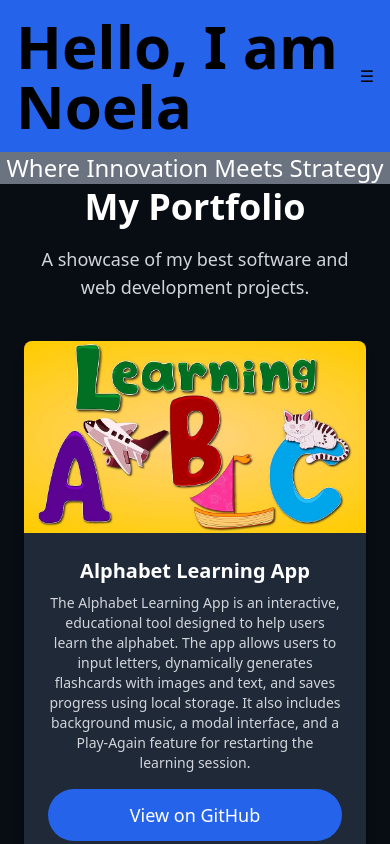
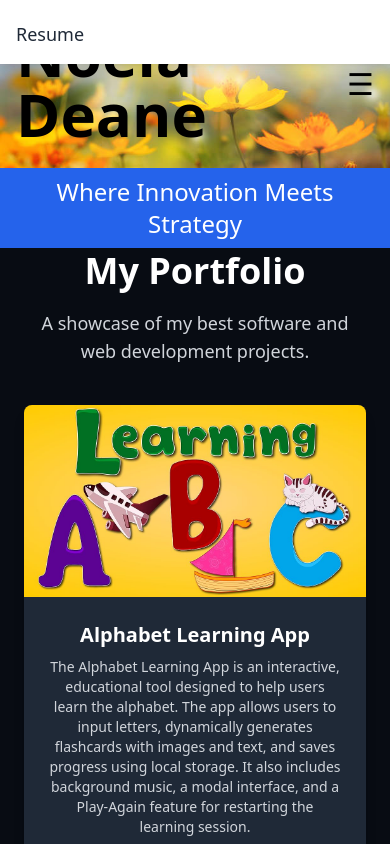
Before and after one commit to MsPickles1014/NoelaDeanePortfolio, a React (Vite) app: page /portfolio in a window 390 px wide. Shown: the top 844 px of the page. Built offline with nearby package versions, Linux system fonts and the light colour scheme.

Commit message:
updated images

```diff
--- a/src/components/DummyData.jsx
+++ b/src/components/DummyData.jsx
@@ -3,7 +3,10 @@
 
 function DummyData() {
     return (
-      <div className="bg-gray-500
+
+
+      <div className="bg-blue-600 p-2
+     text-white py-2
       "><h1 className="text-white text-center text-2xl"
       >
       Where Innovation Meets Strategy
--- a/src/components/Footer.jsx
+++ b/src/components/Footer.jsx
@@ -1,6 +1,6 @@
 const Footer = () => {
     return (
-        <footer className="bg-blue-600 p-4 text-white py-6">
+        <footer className="bg-blue-600 p-4 text-white py-3">
             <div className="container mx-auto flex flex-col md:flex-row justify-center items-center space-y-4 md:space-y-0 md:space-x-8">
 
                 {/* GitHub Link */}
--- a/src/components/NavBar.jsx
+++ b/src/components/NavBar.jsx
@@ -1,4 +1,3 @@
-
 import { useState } from "react";
 import { Link } from "react-router-dom";
 
@@ -9,49 +8,79 @@ const NavBar = () => {
     { name: "Home", path: "/" },
     { name: "About", path: "/about" },
     { name: "Portfolio", path: "/portfolio" },
-    { name: "Contact", path: "mailto:your-noela.deane@cune.org" },
-    { name: "Resume", path: "/resume" },  // :white_check_mark: Fixed Path
+    { name: "Contact", path: "mailto:noela.deane@cune.org", external: true },
+    { name: "Resume", path: "/resume" },
   ];
 
   return (
-    <nav className="bg-blue-600 p-4">
+    <nav
+      className="            bg-cover bg-center p-4 text-black py-6 shadow-lg"
+      style={{ backgroundImage: `url('/yellowFlowerField.jpg')` }}
+    >
       <div className="container mx-auto flex justify-between items-center">
-        <h1 className="text-6xl font-bold">Hello, I am Noela</h1>
+        {/* Logo / Brand */}
+        <h1 className="text-6xl md:text-6xl font-bold">Noela Deane </h1>
 
-        {/* Desktop Nav */}
+        {/* Desktop Navigation */}
         <ul className="hidden md:flex space-x-6">
           {navLinks.map((link) => (
             <li key={link.name}>
-              <Link to={link.path} className="hover:text-gray-300">
+              {link.external ? (
+                <a
+                  href={link.path}
+                  className="hover:text-gray-700 transition duration-300"
+                >
+                  {link.name}
+                </a>
+              ) : (
+                <Link
+                  to={link.path}
+                  className="hover:text-gray-700 transition duration-300"
+                >
                   {link.name}
                 </Link>
+              )}
             </li>
           ))}
         </ul>
 
         {/* Mobile Menu Button */}
         <button
-          className="md:hidden text-black focus:outline-none"
+          className="md:hidden text-black focus:outline-none text-3xl"
           onClick={() => setIsOpen(!isOpen)}
+          aria-label="Toggle navigation"
         >
           ☰
         </button>
       </div>
 
-      {/* Mobile Nav */}
-      {isOpen && (
-        <div className="md:hidden bg-gray-900 p-4">
-          <ul className="space-y-2">
+      {/* Mobile Navigation Menu (with animations) */}
+      <div className={`absolute top-16 left-0 w-full bg-white transition-transform duration-300 shadow-lg md:hidden ${
+        isOpen ? "translate-y-0" : "-translate-y-full"
+      }`}>
+        <ul className="p-4 space-y-4 text-lg">
           {navLinks.map((link) => (
             <li key={link.name}>
-                <Link to={link.path} className="block text-white hover:text-gray-300">
+              {link.external ? (
+                <a
+                  href={link.path}
+                  className="block text-gray-800 hover:text-gray-500 transition duration-300"
+                >
+                  {link.name}
+                </a>
+              ) : (
+                <Link
+                  to={link.path}
+                  className="block text-gray-800 hover:text-gray-500 transition duration-300"
+                  onClick={() => setIsOpen(false)}
+                >
                   {link.name}
                 </Link>
+              )}
             </li>
           ))}
         </ul>
       </div>
-      )}
     </nav>
   );
 };
--- a/src/pages/HeroSection.jsx
+++ b/src/pages/HeroSection.jsx
@@ -1,11 +1,19 @@
 import { Link } from "react-router-dom";
+import portraitImage from '../assets/nDeaneProfilePic.jpg';
+
 
 function HeroSection() {
   return (
     <section className="relative bg-gray-900 text-white min-h-screen flex items-center">
       {/* Background Overlay */}
       <div className="absolute inset-0 bg-black opacity-50"></div>
-
+      <div className="w-1/3 flex justify-end">
+                          <img
+                              src={portraitImage}
+                              alt="Noela Deane Portrait"
+                              className="rounded-full w-75h-60 object-cover border-4 border-blue-500 transition-transform transform hover:scale-105"
+                          />
+                      </div>
       <div className="container mx-auto px-6 lg:px-12 relative z-10 text-center">
         <h1 className="text-4xl md:text-6xl font-bold leading-tight animate-fade-in">
           Elevate Your Online Presence
--- a/src/pages/Portfolio.jsx
+++ b/src/pages/Portfolio.jsx
@@ -4,6 +4,7 @@ import image3 from '../assets/ReadMeImage.png';
 import image4 from '../assets/vehicleBuilderImage.webp';
 import image5 from '../assets/Weather-Forecast-API-Image.jpeg';
 import image6 from '../assets/digital-marketing-meeting.jpg';
+import image7 from '../assets/GlimmerPic.png';
 
 const projects = [
     {
@@ -47,6 +48,13 @@ const projects = [
         description: "Horiseon is an Search Engine Optimization (SEO) platform specifically designed to boost business’s online visibility and organic search rankings through a variety of optimization strategies. The website provides a full range of services including keyword research, on-page optimization and technical audits.",
         image: image6, // Imported image
         github: "https://github.com/MsPickles1014/Horiseon-module1-challange",
+    },
+    {
+        id: 7,
+        title: "Glimmer In Time",
+        description: "GlimmerApp is a full-stack web application that allows users to discover historical events that happened on a specific month and day using data from Wikipedia's On This Day API.",
+        image: image7, // Imported image
+        github: "https://github.com/MsPickles1014/challange-14-GlimmerApp",
     },
 ];
 
```
Also changed, not shown: src/assets/GlimmerPic.png (added). Lines whose indentation alone changed are shown as unchanged.
